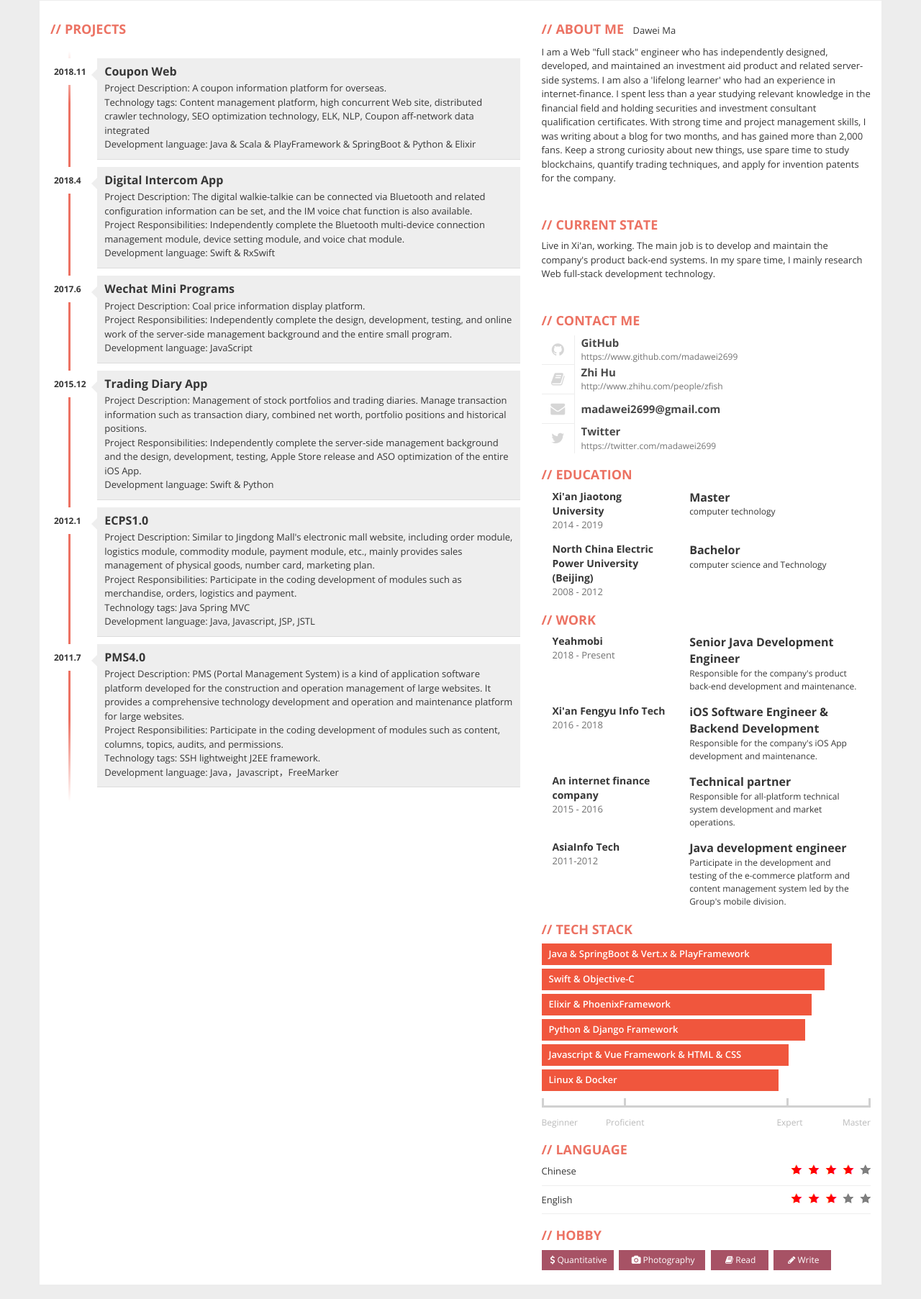
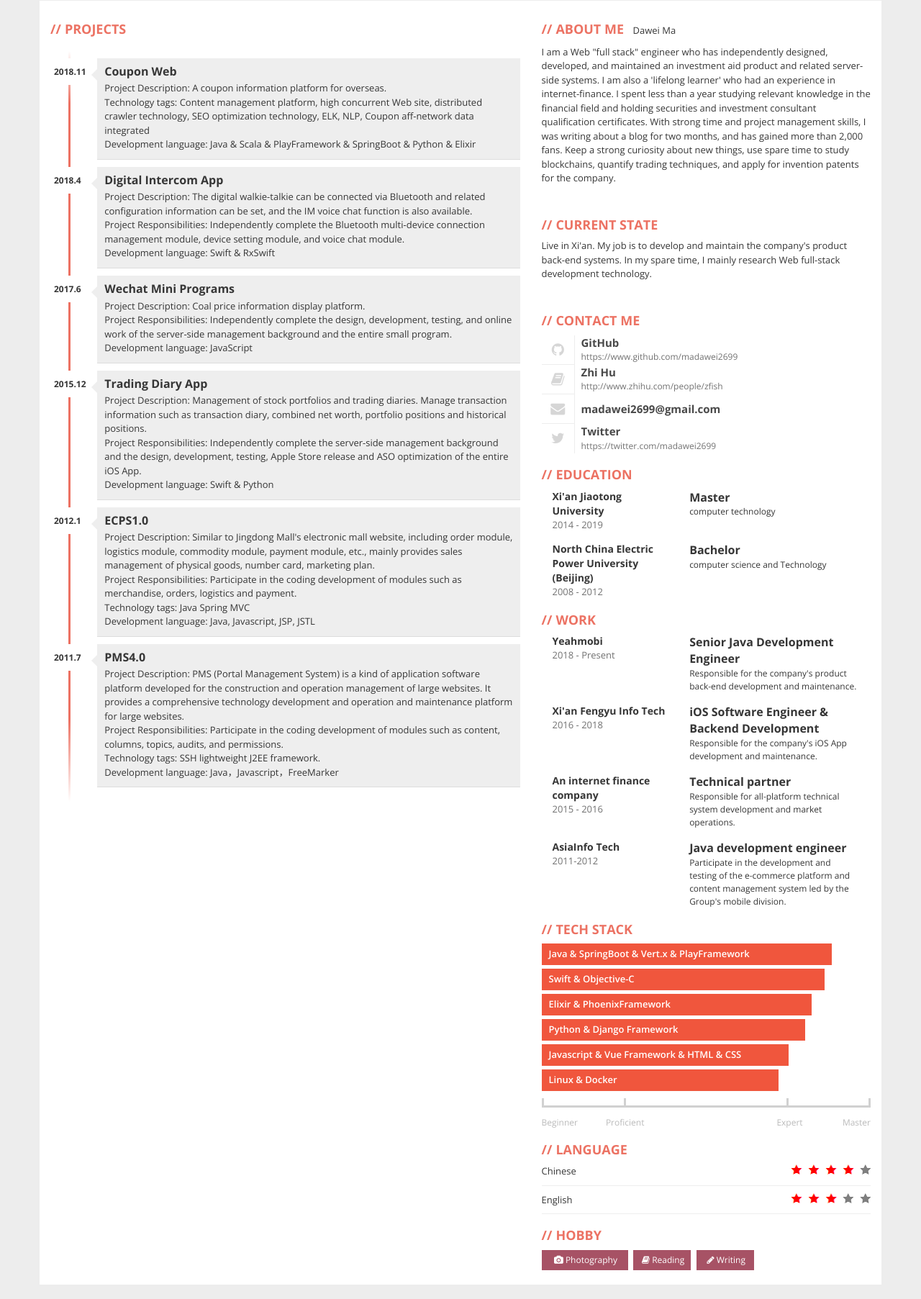
Before and after one commit to madawei2699/madawei2699.github.io, a plain HTML site: page resume/en/index.html in a window 1280 px wide. Shown: the part 19-1824 px from the top of the page at 72% size. Drawn offline with nearby package versions, Linux system fonts and the light colour scheme.

Commit message:
Site updated: 2019-01-14 09:22:08

```diff
--- a/css/main.css
+++ b/css/main.css
@@ -1544,7 +1544,7 @@ pre .javascript .function {
   width: 4px;
   height: 4px;
   border-radius: 50%;
-  background: #fa55f7;
+  background: #062f41;
 }
 .sidebar-nav {
   margin: 0 0 20px;
--- a/resume/en/index.html
+++ b/resume/en/index.html
@@ -90,7 +90,7 @@
           <!-- STATE -->
           <div class="box clearfix">
             <h2>CURRENT STATE</h2>
-            <p>Live in Xi'an, working. The main job is to develop and maintain the company's product back-end systems. In my spare time, I mainly research Web full-stack development technology.</p>
+            <p>Live in Xi'an. My job is to develop and maintain the company's product back-end systems. In my spare time, I mainly research Web full-stack development technology.</p>
           </div>
           <!-- CONTACT -->
           <div class="box clearfix">
@@ -214,10 +214,9 @@
           <!-- HOBBIES -->
           <div class="box">
             <h2>HOBBY</h2>
-            <div class="hobby1" style="width: 100px;"><i class="fa fa-dollar"></i>Quantitative</div>
             <div class="hobby1" style="width: 120px;"><i class="fa fa-camera"></i>Photography</div>
-            <div class="hobby1"><i class="fa fa-book"></i>Read</div>
-            <div class="hobby1"><i class="fa fa-pencil"></i>Write</div>
+            <div class="hobby1"><i class="fa fa-book"></i>Reading</div>
+            <div class="hobby1"><i class="fa fa-pencil"></i>Writing</div>
           </div>
         </div>
       </div>
```
